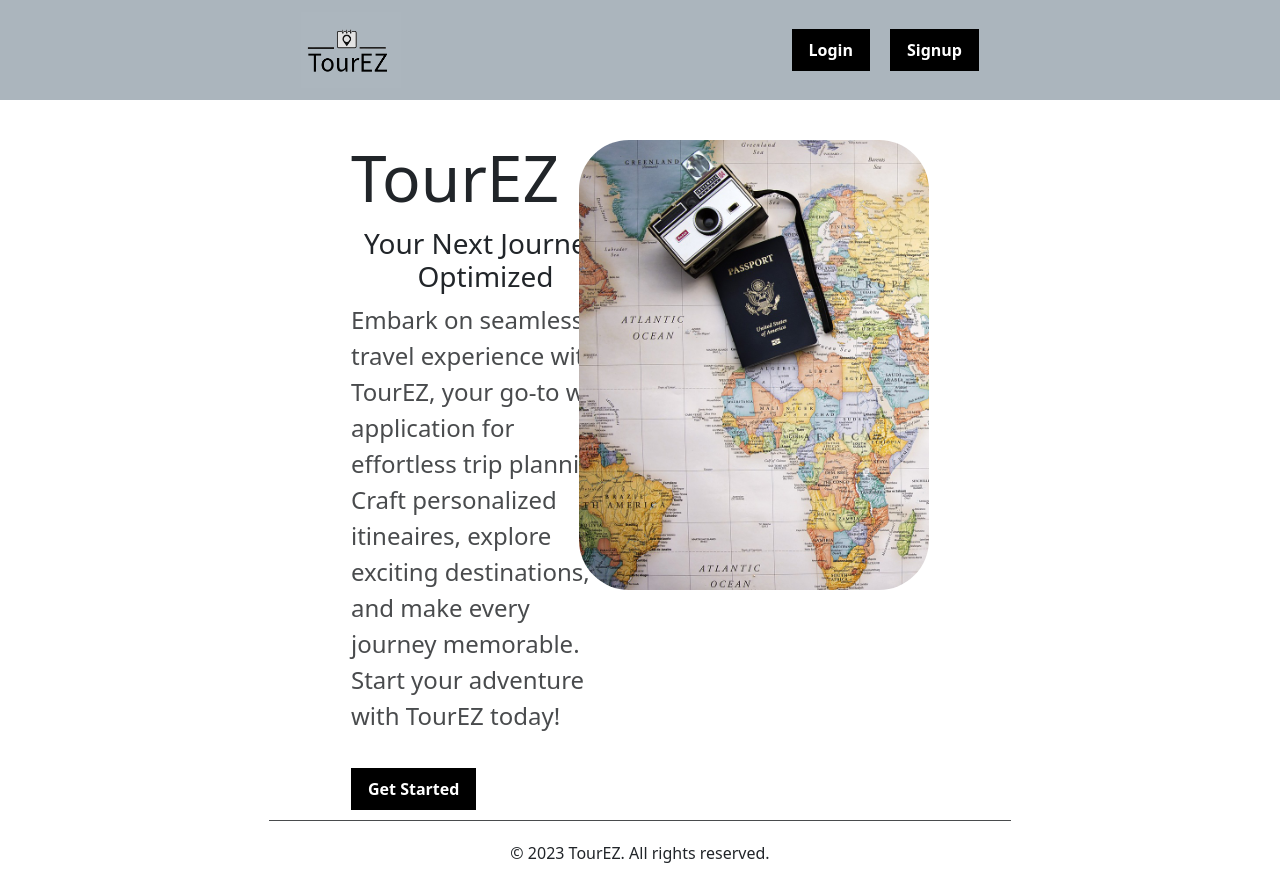
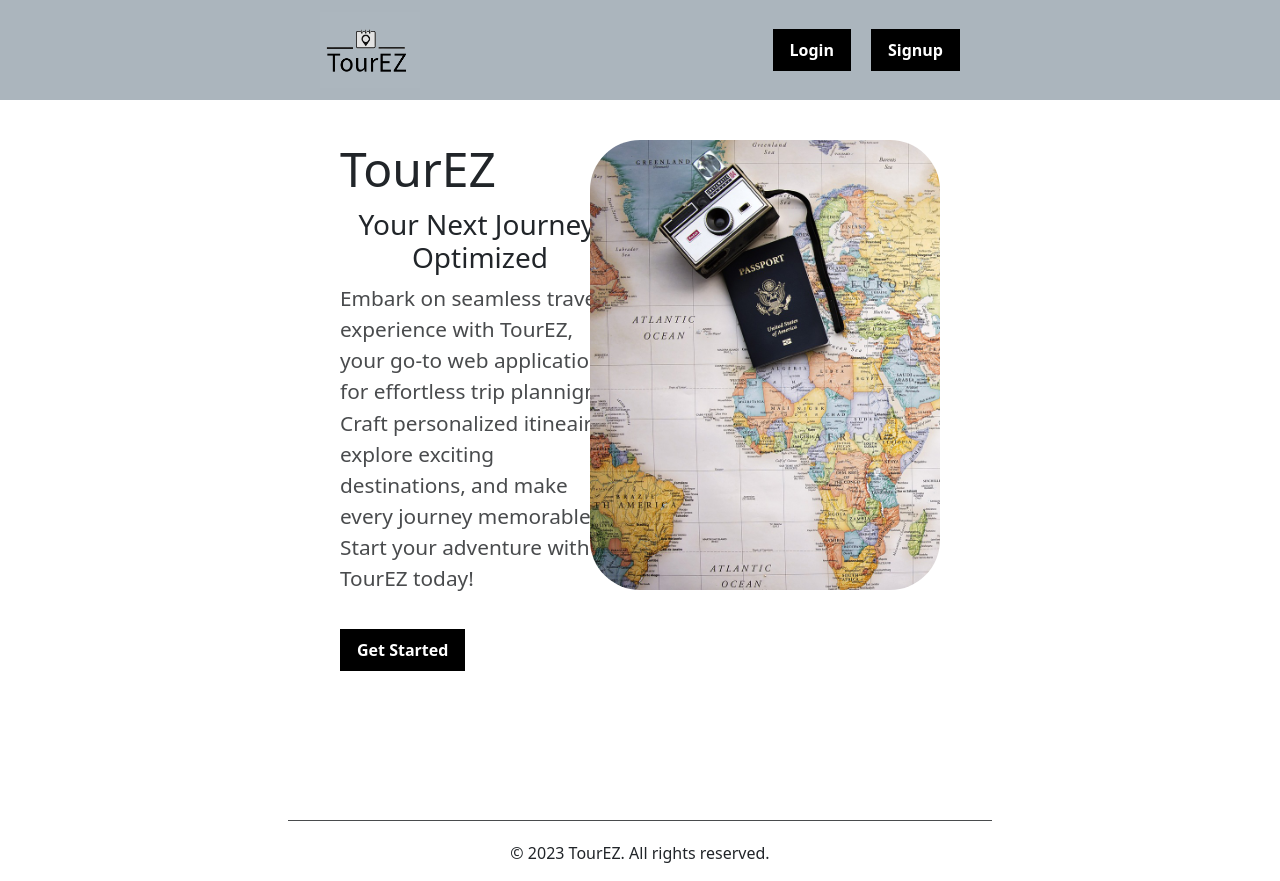
Before and after one commit to diwassapkota805/TourEZ, a React (Create React App) app in the folder client/: page / in a window 1280 px wide. Built offline with nearby package versions, Linux system fonts and the light colour scheme.

Commit message:
updated frontend

```diff
--- a/client/src/Pages/Home/home.css
+++ b/client/src/Pages/Home/home.css
@@ -2,7 +2,7 @@
     width: 100%;
     height: 700px;
     display: flex;
-    padding: 0 50px;
+    padding: 0 20px;
     gap: 20px;
 }
 
@@ -16,19 +16,19 @@
 }
 
 .home-left h1{
-    font-size: 4rem;
+    font-size: 3rem;
     margin: 40px 0 10px 0;
 }
 
 .home-left h2 {
-    font-size: 3rem;
+    font-size: 2rem;
     margin: 0 0 10px 0;
     padding-bottom: 1.5rem;
 
 }
 
 .home-left p {
-    font-size: 1.5rem;
+    font-size: 1.3rem;
     color: var(--secondary-text-color);
     margin: 20px 0;
     text-align: left;
```
